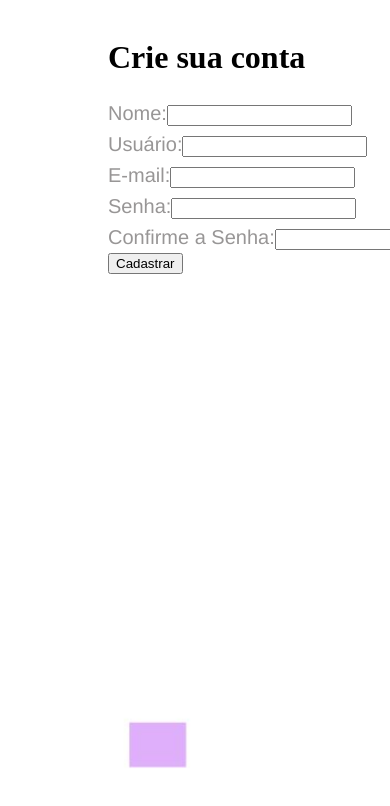
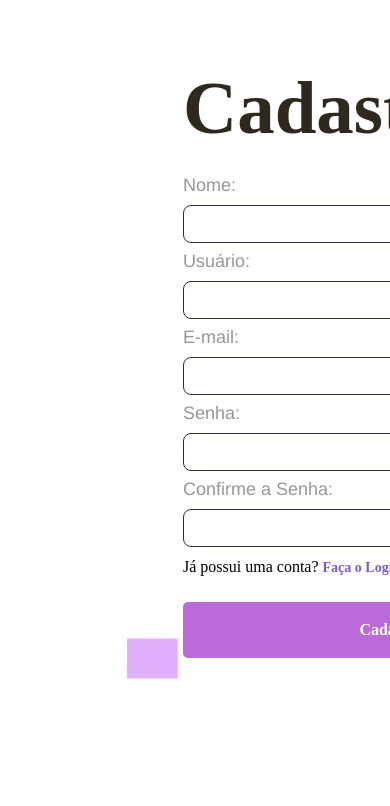
Before and after one commit to AutoFlash-Corporation/front-end-TCC, a Next.js app: page /register in a window 390 px wide. Shown: the top 806 px of the page. Built offline with nearby package versions, Linux system fonts and the light colour scheme.

Commit message:
Tela de cadastro e login conectadas

```diff
--- a/src/component/LoginForm.js
+++ b/src/component/LoginForm.js
@@ -72,7 +72,7 @@ function LoginForm() {
 
             <p>
               Ainda não possui uma conta?{" "}
-              <a href="/forgot-password" className={styles.linkSingup}>
+              <a href="/register/" className={styles.linkSingup}>
                 Registre-se
               </a>
             </p>
--- a/src/component/RegisterForm.js
+++ b/src/component/RegisterForm.js
@@ -1,45 +1,46 @@
-import { useState } from 'react';
-import api from '../utils/api';
-import styles from '../styles/register.module.css';
+import { useState } from "react";
+import api from "../utils/api";
+import styles from "../styles/register.module.css";
 
 function RegisterForm() {
-    const [nome, setNome] = useState('');
-    const [username, setUsername] = useState('');
-    const [email, setEmail] = useState('');
-    const [password, setPassword] = useState('');
-    const [confirmPassword, setConfirmPassword] = useState('');
-    const [error, setError] = useState('');
+  const [nome, setNome] = useState("");
+  const [username, setUsername] = useState("");
+  const [email, setEmail] = useState("");
+  const [password, setPassword] = useState("");
+  const [confirmPassword, setConfirmPassword] = useState("");
+  const [error, setError] = useState("");
 
   const handleRegister = async (event) => {
     event.preventDefault();
 
     if (password !== confirmPassword) {
-            setError('Senhas não conferem');
+      setError("Senhas não conferem");
       return;
     }
 
     try {
-            const response = await api.post('register/', {
+      const response = await api.post("register/", {
         username: username,
         password: password,
         email: email,
         nome: nome,
-
       });
-        console.log('Usuário cadastrado com sucesso', response.data);
+      console.log("Usuário cadastrado com sucesso", response.data);
     } catch (error) {
-        console.error('Erro ao cadastrar usuário', error);
-        setError('Erro ao cadastrar usuário, tente novamente.');
+      console.error("Erro ao cadastrar usuário", error);
+      setError("Erro ao cadastrar usuário, tente novamente.");
     }
   };
 
   return (
     <div className={styles.RegisterGroup}>
-        <h1>Crie sua conta</h1>
-        {error && <p style={{ color: 'red' }}>{error}</p>}
+      <h1>Cadastre-se</h1>
+      {error && <p style={{ color: "red" }}>{error}</p>}
       <form onSubmit={handleRegister}>
         <div className={styles.inputGroup}>
-                <label htmlFor="nome" className={styles.inputLabel}>Nome:</label>
+          <label htmlFor="nome" className={styles.inputLabel}>
+            Nome:
+          </label>
           <input
             type="text"
             id="nome"
@@ -51,7 +52,9 @@ return (
         </div>
 
         <div className={styles.inputGroup}>
-                <label htmlFor="username" className={styles.inputLabel}>Usuário:</label>
+          <label htmlFor="username" className={styles.inputLabel}>
+            Usuário:
+          </label>
           <input
             type="text"
             id="username"
@@ -62,7 +65,9 @@ return (
           />
         </div>
         <div className={styles.inputGroup}>
-                <label htmlFor="email" className={styles.inputLabel}>E-mail:</label>
+          <label htmlFor="email" className={styles.inputLabel}>
+            E-mail:
+          </label>
           <input
             type="email"
             id="email"
@@ -73,7 +78,9 @@ return (
           />
         </div>
         <div className={styles.inputGroup}>
-                <label htmlFor="password" className={styles.inputLabel}>Senha:</label>
+          <label htmlFor="password" className={styles.inputLabel}>
+            Senha:
+          </label>
           <input
             type="password"
             id="password"
@@ -84,7 +91,9 @@ return (
           />
         </div>
         <div className={styles.inputGroup}>
-                <label htmlFor="confirmPassword" className={styles.inputLabel}>Confirme a Senha:</label>
+          <label htmlFor="confirmPassword" className={styles.inputLabel}>
+            Confirme a Senha:
+          </label>
           <input
             type="password"
             id="confirmPassword"
@@ -95,7 +104,15 @@ return (
           />
         </div>
         <div className={styles.ButtonGroup}>
-                <button type="submit" className={styles.ButtonLink}>Cadastrar</button>
+          <p>
+            Já possui uma conta?{" "}
+            <a href="/login/" className={styles.linkSingup}>
+              Faça o Login
+            </a>
+          </p>
+          <button type="submit" className={styles.ButtonLink}>
+            Cadastrar
+          </button>
         </div>
       </form>
     </div>
--- a/src/styles/register.module.css
+++ b/src/styles/register.module.css
@@ -6,7 +6,32 @@
     aspect-ratio: 16/9;
     margin-left: 100px;
     margin-right: 50px;
-    margin-top: 10px;
+}
+
+.RegisterGroup {
+    margin-left: 75px;
+    animation: login;
+    animation-duration: 5s;
+    animation-fill-mode: forwards;
+    animation-timing-function: cubic-bezier(0.2, 0.8, 0.2, 1);
+}
+
+
+.RegisterGroup h1{
+    color: #2F281E;
+    font-family: Montserrat;
+    font-size: 75px;
+    font-style: normal;
+    font-weight: 800;
+    line-height: 100px;
+    margin-top: 50px;
+    margin-bottom: 20px;
+}
+
+.inputGroup {
+    display: flex;
+    flex-direction: column;
+    margin-top: 1px;
 }
 
 .inputLabel {
@@ -14,13 +39,137 @@
     width: 81px;
     color:  rgb(152, 150, 150);
     font-family: "Montserrat-Regular", Helvetica;
-    font-size: 20px;
+    font-size: 18px;
     font-weight: 400;
     left: 0;
     letter-spacing: 0;
-    line-height: 31px;
+    line-height: 15px;
     top: 0;
     white-space: nowrap;
     width: 81px;
+    margin-bottom: 5px;
+}
+
+.inputField {
+    width: 400px;
+    height: 34px;
+    padding-left: 10px;
+    padding-right: 10px;
+    border-radius: 8px;
+    border: 1px solid#2B2E48;
+    font-size: 20px;
+    background: rgba(175, 179, 255, 0.00);
     margin-bottom: 10px;
 }
+
+.ButtonGroup {
+    display: flex;
+    flex-direction: column;
+    margin-top: -15px;
+
+}
+
+.ButtonLink {
+    margin-top: 10px;
+    width: 423px;
+    height: 56px;
+    flex-shrink: 0;
+    border-radius: 5px;
+    background:#BB6BD9;
+    color: #FFF;
+    text-align: center;
+    font-family: Montserrat;
+    font-size: 16px;
+    font-style: normal;
+    font-weight: 600;
+    line-height: normal;
+    border: none;
+}
+
+.linkSingup {
+    color:#7B57E0;
+    font-family: Montserrat;
+    font-size: 14px;
+    font-style: normal;
+    font-weight: 600;
+    line-height: 15px;
+    text-decoration: none;
+}
+
+.inputField:focus{
+    border: 1px solid rgba(125, 125, 125, 1);
+    outline: none;
+}
+
+.inputField:hover{
+   background-color: rgb(217, 185, 247);
+}
+
+.inputField:-webkit-autofill {
+    -webkit-text-fill-color: #BB6BD9 !important; /* Cor do texto preenchido */
+    transition: background-color 5000s ease-in-out 0s;
+}
+
+.linkForgot:hover {
+    color:  #9508c9;
+    font-family: Montserrat;
+    font-size: 15px;
+    font-style: normal;
+    font-weight: 400;
+    margin-top: -30px;
+}
+
+.linkSingup:hover {
+    color:  #541ced;
+    font-family: Montserrat;
+}
+
+.ButtonLink:hover {
+    background:  #a90de1;
+}
+
+@keyframes login {
+    0% {
+      opacity: 0;
+      transform: translateY(20px);
+    }
+    100% {
+      opacity: 1;
+      transform: translateY(0px);
+    }
+  }
+
+
+/* Media queries para telas menores */
+
+@media (max-width: 768px) {
+    .Background {
+        width: 100%;
+        height: 500px;
+        align-items: center;
+    }
+
+    .inputLabel{
+        background-color: white;
+    }
+    .inputField {
+       background-color: white;
+    }
+}
+
+@media (max-width: 480px) {
+    .Background {
+        width: 100%;
+        height: 700px;
+        align-items: center;
+    }
+
+    .inputLabel{
+        background-color: white;
+    }
+
+    .inputField {
+        background-color: white;
+     }
+
+}
```
Lines whose indentation alone changed are shown as unchanged.
